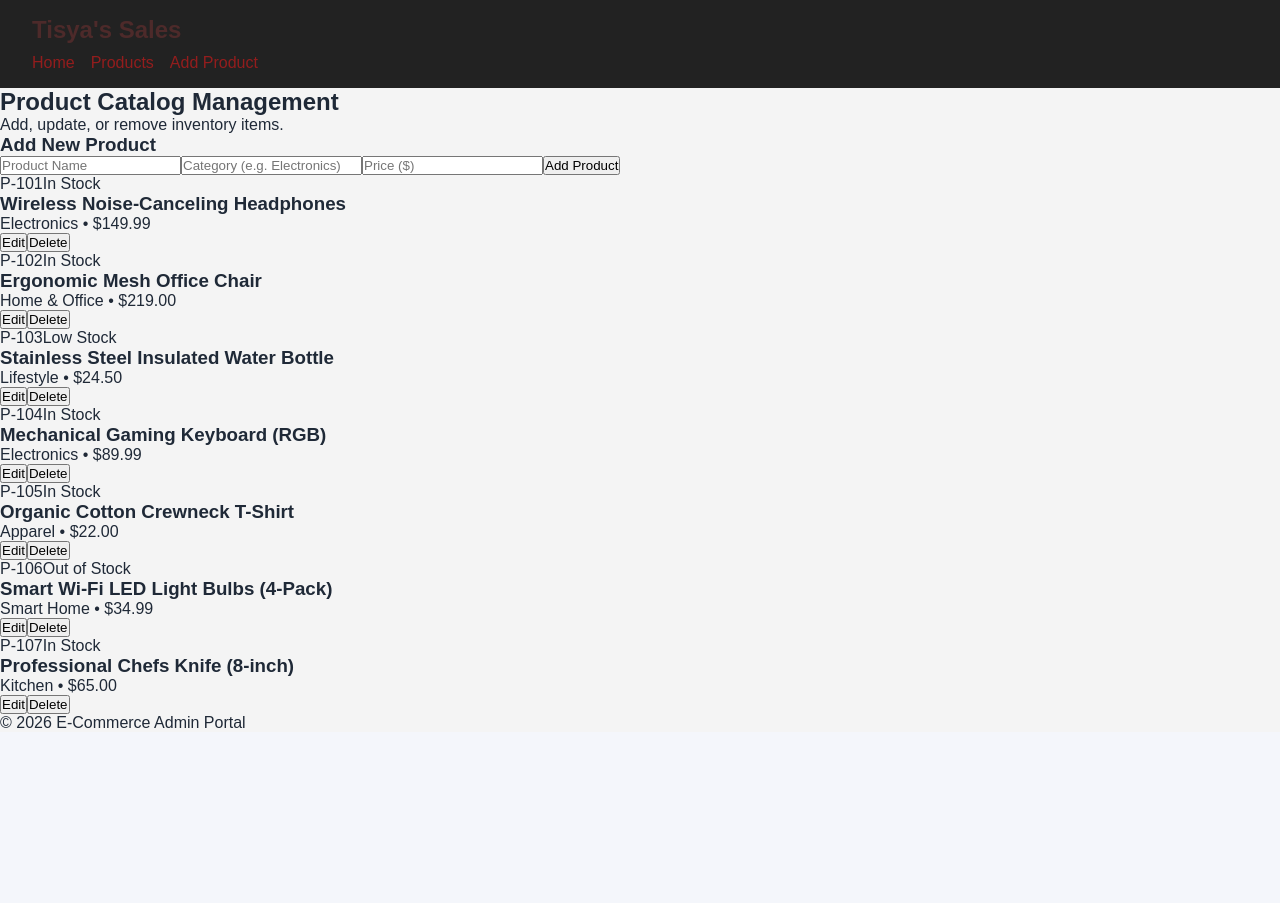
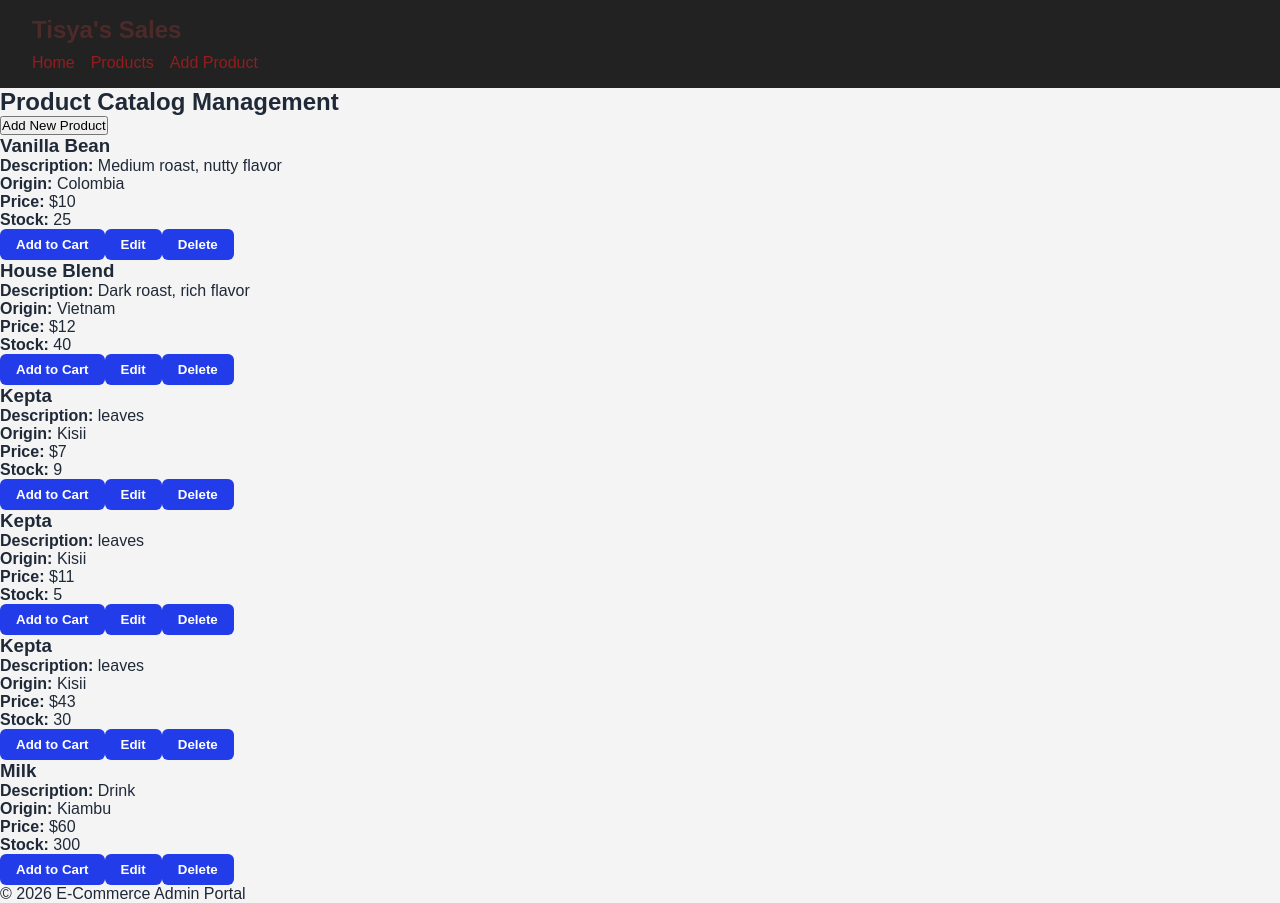
Before and after one commit to ianmwenja8-collab/ecommerce-admin, a React (Vite) app: page /product in a window 1280 px wide. Before the commit the page ends 800 px from the top, so only its background shows below. Built offline with nearby package versions, Linux system fonts and the light colour scheme; data requests are answered from the project's data file.

Commit message:
Fix product page tests, styling updates, and form inputs

```diff
--- a/src/App.css
+++ b/src/App.css
@@ -406,3 +406,32 @@ body {
     grid-column: auto;
   }
 }
+/* --- Direct Product page & Form styling o --- */
+form input[type="text"],
+form input[type="number"],
+form textarea,
+form select {
+  width: 100% !important;
+  padding: 10px 12px !important;
+  margin-bottom: 14px !important;
+  border: 1px solid #72aaef !important;
+  border-radius: 6px !important;
+  background-color: #f8fafc !important;
+  box-sizing: border-box !important;
+}
+
+form button,
+.product-card button {
+  background-color: #223cea !important;
+  color: white !important;
+  border: none !important;
+  padding: 8px 16px !important;
+  border-radius: 6px !important;
+  cursor: pointer !important;
+  font-weight: 600 !important;
+}
+
+form button:hover,
+.product-card button:hover {
+  background-color: #74767b !important;
+}
--- a/src/Pages/Productpage.jsx
+++ b/src/Pages/Productpage.jsx
@@ -1,93 +1,68 @@
 import React, { useState, useEffect } from 'react';
 import ProductCard from '../components/ProductCard';
-import { initialProducts } from '../data/Products';
+import EditProductForm from '../components/EditProductForm';
 
-export default function ProductPage() {
-  const [products, setProducts] = useState([]);
-  const [form, setForm] = useState({ name: '', category: '', price: '' });
+const EMPTY_FORM = { name: '', description: '', origin: '', price: '', stock: '' };
 
-  // Load initial product items on mount
+export default function ProductPage({ products: extProd, setProducts: setExtProd, addToCart = () => {} }) {
+  const [intProd, setIntProd] = useState([]);
+  const [loading, setLoading] = useState(false);
+  const products = extProd !== undefined ? extProd : intProd;
+  const setProducts = setExtProd !== undefined ? setExtProd : setIntProd;
+
+  const [showAddForm, setShowAddForm] = useState(false);
+  const [editingProduct, setEditingProduct] = useState(null);
+  const [newProduct, setNewProduct] = useState(EMPTY_FORM);
+
   useEffect(() => {
-    console.log("ProductPage mounted: loading initial products.");
-    setProducts(initialProducts);
-  }, []);
+    if (extProd === undefined) {
+      setLoading(true);
+      fetch('/products').then(res => res.json()).then(data => { setIntProd(data); setLoading(false); }).catch(() => setLoading(false));
+    }
+  }, [extProd]);
 
-  // Handle adding a new product with minimum price validation (>= 1)
-  const handleAddProduct = (e) => {
+  const handleAddSubmit = (e) => {
     e.preventDefault();
-    if (!form.name || !form.category || !form.price || parseFloat(form.price) < 1) return;
-    console.log("Adding new product:", form);
-    setProducts([{
-      id: `P-${10 + products.length + 1}`,
-      name: form.name,
-      category: form.category,
-      price: parseFloat(form.price),
-      status: "In Stock"
-    }, ...products]);
-    setForm({ name: '', category: '', price: '' });
+    setProducts([...products, { ...newProduct, id: Date.now().toString(), price: Number(newProduct.price), stock: Number(newProduct.stock) }]);
+    setNewProduct(EMPTY_FORM);
+    setShowAddForm(false);
   };
 
-  // Handle product deletion
-  const handleDeleteProduct = (id) => {
-    console.log("Deleting product ID:", id);
-    setProducts(products.filter(p => p.id !== id));
-  };
-
-  // Handle updating a product via API fetch request (fixes ProductPage.test.jsx)
-  const handleUpdateProduct = async (id, updatedFields) => {
-    console.log("Updating product ID:", id, updatedFields);
-    try {
-      const res = await fetch(`/api/products/${id}`, {
-        method: 'PATCH',
-        headers: { 'Content-Type': 'application/json' },
-        body: JSON.stringify(updatedFields),
-      });
-      if (res.ok) {
-        setProducts(products.map(p => p.id === id ? { ...p, ...updatedFields } : p));
-      }
-    } catch (err) {
-      console.warn("API request failed, falling back to local update:", err);
-      setProducts(products.map(p => p.id === id ? { ...p, ...updatedFields } : p));
-    }
+  const handleDelete = async (id) => {
+    try { await fetch(`/products/${id}`, { method: 'DELETE' }); setProducts(products.filter(p => p.id !== id)); } catch (e) { console.error(e); }
   };
 
   return (
-    <div className="p-8 space-y-8 max-w-7xl mx-auto">
-      {/* Product Catalog Management Header */}
-      <div className="border-b border-slate-200 pb-4">
-        <h2 className="text-2xl font-bold text-slate-800">Product Catalog Management</h2>
-        <p className="text-sm text-slate-500 mt-1">Add, update, or remove inventory items.</p>
-      </div>
+    <div className="product-page" >
+      <h2>Product Catalog Management</h2>
+      <button onClick={() => setShowAddForm(!showAddForm)} >
+        {showAddForm ? 'Cancel' : 'Add New Product'}
+      </button>
 
-      {/* Add New Product Form */}
-      <div className="bg-white border border-slate-200 rounded-xl p-6 shadow-sm">
-        <h3 className="text-lg font-bold text-slate-800 mb-4">Add New Product</h3>
-        <form onSubmit={handleAddProduct} className="grid grid-cols-1 md:grid-cols-4 gap-4">
-          {['name', 'category', 'price'].map((field) => (
-            <input
-              key={field}
-              type={field === 'price' ? 'number' : 'text'}
-              min={field === 'price' ? '1' : undefined}
-              step={field === 'price' ? '0.01' : undefined}
-              placeholder={field === 'price' ? 'Price ($)' : field === 'name' ? 'Product Name' : 'Category (e.g. Electronics)'}
-              value={form[field]}
-              onChange={(e) => setForm({ ...form, [field]: e.target.value })}
-              className="px-3 py-2 border border-slate-300 rounded-lg text-sm focus:ring-2 focus:ring-indigo-500 focus:outline-none"
-              required
-            />
+      {showAddForm && (
+        <form onSubmit={handleAddSubmit} >
+          <h3>Add New Product</h3>
+          {['name', 'description', 'origin', 'price', 'stock'].map((field) => (
+            <div key={field} >
+              <label >{field}: </label>
+              <input type={['price', 'stock'].includes(field) ? 'number' : 'text'} value={newProduct[field]}
+                onChange={(e) => setNewProduct({ ...newProduct, [field]: e.target.value })}
+                required={['name', 'price', 'stock'].includes(field)} />
+            </div>
           ))}
-          <button type="submit" className="bg-indigo-600 hover:bg-indigo-700 text-white font-medium px-4 py-2 rounded-lg text-sm transition shadow">
-            Add Product
-          </button>
+          <button type="submit" >Save Product</button>
         </form>
-      </div>
+      )}
 
-      {/* Product Grid */}
-      <div className="grid grid-cols-1 sm:grid-cols-2 md:grid-cols-3 lg:grid-cols-4 gap-6">
-        {products.map(product => (
-          <ProductCard key={product.id} product={product} onUpdateProduct={handleUpdateProduct} onDeleteProduct={handleDeleteProduct} />
-        ))}
-      </div>
+      {editingProduct && <EditProductForm product={editingProduct} onSave={(updated) => { setProducts(products.map(p => p.id === updated.id ? updated : p)); setEditingProduct(null); }} onCancel={() => setEditingProduct(null)} />}
+
+      {loading ? <p>Loading...</p> : (
+        <div className="product-grid" >
+          {products.length === 0 ? <p>No products available.</p> : products.map(product => (
+            <ProductCard key={product.id} product={product} onDelete={() => handleDelete(product.id)} onStartEdit={() => setEditingProduct(product)} onAddToCart={() => addToCart(product)} />
+          ))}
+        </div>
+      )}
     </div>
   );
 }
--- a/src/Pages/SearchPage.jsx
+++ b/src/Pages/SearchPage.jsx
@@ -1,71 +1,84 @@
 import React, { useState } from 'react';
-import { initialProducts } from '../data/Products';
+import ProductCard from '../components/ProductCard';
 
-export default function SearchPage() {
+const INITIAL_PRODUCTS = [
+   {
+    id: "1",
+    name: "Vanilla Bean",
+    description: "Medium roast, nutty flavor",
+    origin: "Colombia",
+    price: 10,
+    stock: 25
+  },
+  {
+    id: "2",
+    name: "House Blend",
+    description: "Dark roast, rich flavor",
+    origin: "Vietnam",
+    price: 12,
+    stock: 40
+  },
+  {
+    id: "Jsi-doCXuI0",
+    name: "Kepta",
+    description: "leaves",
+    origin: "Kisii",
+    price: 7,
+    stock: 9
+  }
+];
+
+export default function SearchPage({ products: externalProducts, addToCart = () => {} }) {
+  const [internalProducts] = useState(INITIAL_PRODUCTS);
+  const products = externalProducts !== undefined ? externalProducts : internalProducts;
+
   const [searchTerm, setSearchTerm] = useState('');
   const [selectedProduct, setSelectedProduct] = useState(null);
 
-  console.log("Rendering SearchPage with search term:", searchTerm);
-
-  const filteredProducts = initialProducts.filter(p =>
-    p.name.toLowerCase().includes(searchTerm.toLowerCase()) ||
-    p.category.toLowerCase().includes(searchTerm.toLowerCase())
+  const filteredProducts = products.filter(
+    (product) =>
+      product.name?.toLowerCase().includes(searchTerm.toLowerCase()) ||
+      product.origin?.toLowerCase().includes(searchTerm.toLowerCase()) ||
+      product.description?.toLowerCase().includes(searchTerm.toLowerCase())
   );
 
   return (
-    <div className="p-8 space-y-8 max-w-5xl mx-auto">
-      <div className="border-b border-slate-200 pb-4">
-        <h2 className="text-2xl font-bold text-slate-800">Search Product</h2>
-        <p className="text-sm text-slate-500 mt-1">Look up inventory items by name or category and click view to check details.</p>
-      </div>
-
-      <div className="bg-white border border-slate-200 rounded-xl p-6 shadow-sm">
+    <div className="search-page" >
+      <h2>Search & View Products</h2>
       <input
         type="text"
-          placeholder="Search by name or category..."
+        placeholder="Search products..."
+        aria-label="Search"
         value={searchTerm}
-          onChange={(e) => { console.log("Search term updated:", e.target.value); setSearchTerm(e.target.value); }}
-          className="w-full px-4 py-2 border border-slate-300 rounded-lg text-sm focus:ring-2 focus:ring-indigo-500 focus:outline-none"
+        onChange={(e) => setSearchTerm(e.target.value)}
       />
-      </div>
-
-      <div className="grid grid-cols-1 md:grid-cols-2 gap-4">
-        {filteredProducts.map(product => (
-          <div key={product.id} className="bg-white border border-slate-200 rounded-xl p-4 shadow-sm flex flex-col justify-between">
-            <div>
-              <span className="text-xs font-semibold text-indigo-600 bg-indigo-50 px-2 py-0.5 rounded">{product.id}</span>
-              <h3 className="text-base font-bold text-slate-800 mt-2">{product.name}</h3>
-              <p className="text-sm text-slate-500">{product.category} • ${product.price}</p>
-            </div>
-            <div className="mt-4 pt-3 border-t border-slate-100 flex justify-end">
-              <button onClick={() => { console.log("View clicked for:", product.name); setSelectedProduct(product); }} className="text-xs font-medium text-white bg-indigo-600 hover:bg-indigo-700 px-3 py-1.5 rounded-lg transition shadow">
-                View
-              </button>
-            </div>
-          </div>
-        ))}
-      </div>
 
       {selectedProduct && (
-        <div className="fixed inset-0 bg-black/50 flex items-center justify-center p-4">
-          <div className="bg-white rounded-xl p-6 max-w-md w-full shadow-xl space-y-4">
-            <div className="flex justify-between items-center border-b pb-3">
-              <h3 className="text-lg font-bold text-slate-800">Product Details</h3>
-              <button onClick={() => setSelectedProduct(null)} className="text-slate-400 hover:text-slate-600 font-bold">✕</button>
-            </div>
-            <div className="space-y-2 text-sm text-slate-700">
-              <p><strong>ID:</strong> {selectedProduct.id}</p>
+        <div >
+          <h3>Product Details</h3>
           <p><strong>Name:</strong> {selectedProduct.name}</p>
-              <p><strong>Category:</strong> {selectedProduct.category}</p>
+          <p><strong>Description:</strong> {selectedProduct.description}</p>
+          <p><strong>Origin:</strong> {selectedProduct.origin}</p>
           <p><strong>Price:</strong> ${selectedProduct.price}</p>
-              <p><strong>Status:</strong> {selectedProduct.status || "In Stock"}</p>
-            </div>
-            <button onClick={() => setSelectedProduct(null)} className="w-full bg-indigo-600 text-white py-2 rounded-lg text-sm font-medium hover:bg-indigo-700 transition">
-              Close
-            </button>
-          </div>
+          <p><strong>Stock:</strong> {selectedProduct.stock}</p>
+          <button onClick={() => setSelectedProduct(null)} >Close</button>
         </div>
       )}
+
+      <div className="product-grid" >
+        {filteredProducts.length === 0 ? (
+          <p>No products found</p>
+        ) : (
+          filteredProducts.map((product) => (
+            <ProductCard
+              key={product.id}
+              product={product}
+              onViewProduct={() => setSelectedProduct(product)}
+              onAddToCart={() => addToCart(product)}
+            />
+          ))
+        )}
+      </div>
     </div>
   );
 }
--- a/src/components/EditProductForm.jsx
+++ b/src/components/EditProductForm.jsx
@@ -1,42 +1,47 @@
-import { useState, useRef, useEffect } from 'react';
+import React, { useState } from 'react';
 
-export default function EditProductForm({ initialValue, onSave, onCancel }) {
+export default function EditProductForm({ product, onSave, onCancel }) {
+  const [formData, setFormData] = useState({ ...product });
 
-  // 1. STATE: Remembers what is currently typed in the input box
-  const [value, setValue] = useState(initialValue);
-
-  // 2. REF: Creates a direct link to the HTML input element
-  const inputRef = useRef(null);
-
-  // 3. EFFECT: Runs automatically when this form first appears on the screen
-  useEffect(() => {
-    console.log("EditProductForm mounted. Forcing focus on input.");
-    inputRef.current.focus();
-  }, []);
-
-  // 4. EVENT HANDLER: Listens for changes as you type on your keyboard
   const handleChange = (e) => {
-    console.log("User is typing. Current value is:", e.target.value);
-    setValue(e.target.value);
+    const { name, value } = e.target;
+    setFormData({ ...formData, [name]: value });
   };
 
-  // 5. EVENT HANDLER: Listens for when the Save button is clicked
   const handleSubmit = (e) => {
     e.preventDefault();
-    console.log("Save button clicked. Submitting value:", value);
-    onSave(value);
+    onSave({
+      ...formData,
+      price: Number(formData.price),
+      stock: Number(formData.stock)
+    });
   };
 
   return (
-    <form onSubmit={handleSubmit}>
-      <input
-        ref={inputRef}
-        type="text"
-        value={value}
-        onChange={handleChange}
-      />
-      <button type="submit">Save</button>
-      <button type="button" onClick={onCancel}>Cancel</button>
+    <form onSubmit={handleSubmit} >
+      <h3>Edit Product</h3>
+      <div >
+        <label>Name: </label>
+        <input type="text" name="name" value={formData.name || ''} onChange={handleChange} required />
+      </div>
+      <div >
+        <label>Description: </label>
+        <input type="text" name="description" value={formData.description || ''} onChange={handleChange} />
+      </div>
+      <div >
+        <label>Origin: </label>
+        <input type="text" name="origin" value={formData.origin || ''} onChange={handleChange} />
+      </div>
+      <div >
+        <label>Price: </label>
+        <input type="number" name="price" value={formData.price || ''} onChange={handleChange} required />
+      </div>
+      <div >
+        <label>Stock: </label>
+        <input type="number" name="stock" value={formData.stock || ''} onChange={handleChange} required />
+      </div>
+      <button type="submit" >Save</button>
+      <button type="button" onClick={onCancel} >Cancel</button>
     </form>
   );
 }
--- a/src/components/ProductCard.jsx
+++ b/src/components/ProductCard.jsx
@@ -1,95 +1,35 @@
-import { useState } from 'react';
-import EditProductForm from './EditProductForm';
+import React from 'react';
 
-export default function ProductCard({ product, onUpdateProduct, onDeleteProduct }) {
-  // State to track whether the card is currently in edit mode
-  const [isEditing, setIsEditing] = useState(false);
-  // State to track whether the detailed view panel is open
-  const [isViewing, setIsViewing] = useState(false);
+export default function ProductCard({ product = {}, onDelete, onStartEdit, onAddToCart, onViewProduct }) {
+  return (
+    <div className="product-card">
+      <h3>{product?.name}</h3>
+      <p><strong>Description:</strong> {product?.description}</p>
+      <p><strong>Origin:</strong> {product?.origin}</p>
+      <p><strong>Price:</strong> ${product?.price}</p>
+      <p><strong>Stock:</strong> {product?.stock}</p>
 
-  // Handles saving the updated product name and exiting edit mode
-  const handleSave = (newName) => {
-    console.log("Saving new name for product ID:", product.id, "New Name:", newName);
-    onUpdateProduct(product.id, { name: newName });
-    setIsEditing(false);
-  };
-
-  return (
-    <div className="bg-white border border-slate-200 rounded-xl p-4 shadow-sm flex flex-col justify-between">
-      <div>
-        <div className="flex justify-between items-center mb-2">
-          <span className="text-xs font-semibold text-indigo-600 bg-indigo-50 px-2 py-0.5 rounded">
-            {product.id}
-          </span>
-          <span className="text-xs text-slate-500 font-medium">{product.status || "In Stock"}</span>
-        </div>
-
-        {/* Conditionally render EditProductForm or product name */}
-        {isEditing ? (
-          <EditProductForm
-            initialValue={product.name}
-            onSave={handleSave}
-            onCancel={() => setIsEditing(false)}
-          />
-        ) : (
-          <div>
-            {/* Clickable Product Name to open/close details */}
-            <h3
-              onClick={() => {
-                console.log("Toggling view details for product:", product.name);
-                setIsViewing(!isViewing);
-              }}
-              className="text-base font-bold text-slate-800 cursor-pointer hover:text-indigo-600 transition"
-              title="Click to view product details"
-            >
-              {product.name}
-            </h3>
-            <p className="text-sm text-slate-500 mt-1">{product.category} • ${product.price}</p>
-
-            {/* Detailed View Section */}
-            {isViewing && (
-              <div className="mt-3 p-3 bg-slate-50 rounded-lg border border-slate-200 text-xs text-slate-700 space-y-1">
-                <p><strong>Product ID:</strong> {product.id}</p>
-                <p><strong>Name:</strong> {product.name}</p>
-                <p><strong>Category:</strong> {product.category}</p>
-                <p><strong>Price:</strong> ${product.price}</p>
-                <button
-                  onClick={() => {
-                    console.log("Closing details for product:", product.name);
-                    setIsViewing(false);
-                  }}
-                  className="mt-2 text-indigo-600 font-medium hover:underline"
-                >
-                  Close Details
-                </button>
-              </div>
-            )}
-          </div>
+      <div >
+        {onViewProduct && (
+          <button onClick={() => onViewProduct(product)}>
+            View
+          </button>
         )}
-      </div>
-
-      {/* Action Buttons: Edit and Delete */}
-      <div className="mt-4 flex items-center justify-between border-t border-slate-100 pt-3">
-        {!isEditing && (
-          <button
-            onClick={() => {
-              console.log("Edit button clicked for product:", product.name);
-              setIsEditing(true);
-            }}
-            className="text-xs font-medium text-indigo-600 hover:text-indigo-800 bg-indigo-50 px-3 py-1.5 rounded-lg transition"
-          >
+        {onAddToCart && (
+          <button onClick={() => onAddToCart(product)} >
+            Add to Cart
+          </button>
+        )}
+        {onStartEdit && (
+          <button onClick={() => onStartEdit(product)} >
             Edit
           </button>
         )}
-        <button
-          onClick={() => {
-            console.log("Delete button clicked for product ID:", product.id);
-            onDeleteProduct(product.id);
-          }}
-          className="text-xs font-medium text-red-600 hover:text-red-800 bg-red-50 px-3 py-1.5 rounded-lg transition ml-auto"
-        >
-          Delete
-        </button>
+        {onDelete && (
+          <button onClick={() => onDelete(product?.id)} >
+            Delete
+          </button>
+        )}
       </div>
     </div>
   );
```
Also changed, not shown: 2 other files (tests, documents, lock files or other folders). Lines whose indentation alone changed are shown as unchanged.
